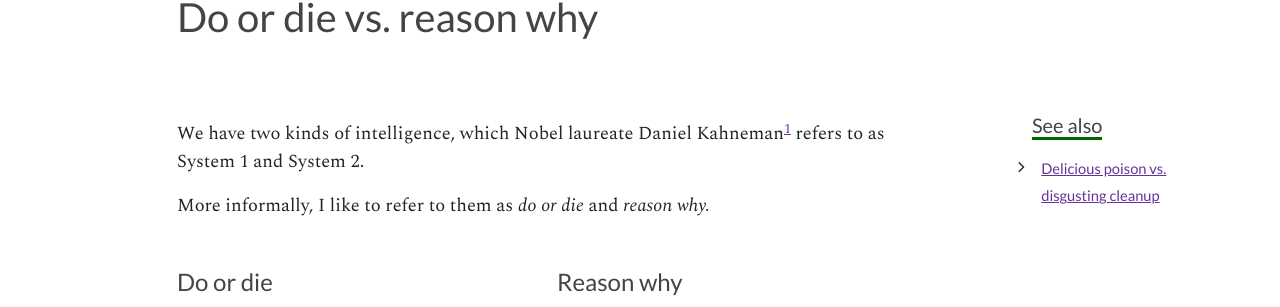
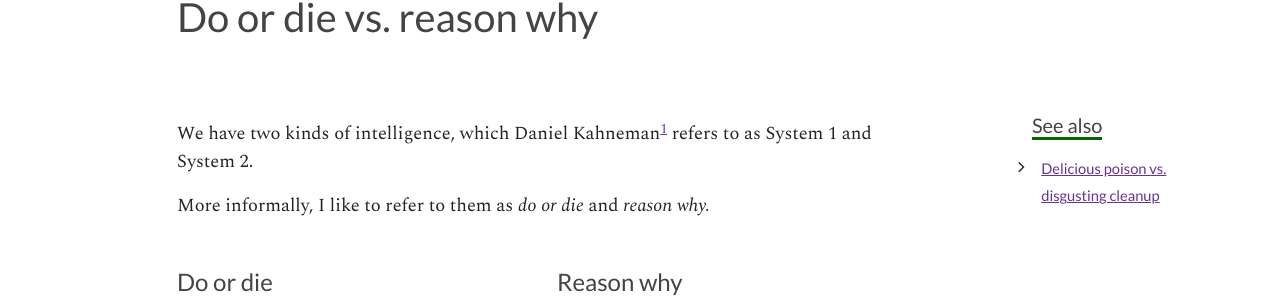
Before and after one commit to straz/artificialtrust, a Jekyll site: the page built from _definitions/reason-do-die.md, in a window 1280 px wide. Shown: the part 151-458 px from the top of the page. Built offline with Jekyll 4.4.1, drawn with Linux system fonts in a browser that asks for light colours; nearby versions of some CDN libraries.

Commit message:
remove Nobel

```diff
--- a/_definitions/reason-do-die.md
+++ b/_definitions/reason-do-die.md
@@ -7,8 +7,8 @@ status: ready
 defs: [delicious]
 ---
 
-We have two kinds of intelligence, which Nobel laureate Daniel
-Kahneman[^1] refers to as System 1 and System 2.
+We have two kinds of intelligence, which Daniel Kahneman[^1] refers to
+as System 1 and System 2.
 
 More informally, I like to refer to them as *do or die* and *reason why.*
 
```
Also changed, not shown: _articles/zerosum.md (+1 -1 lines).
